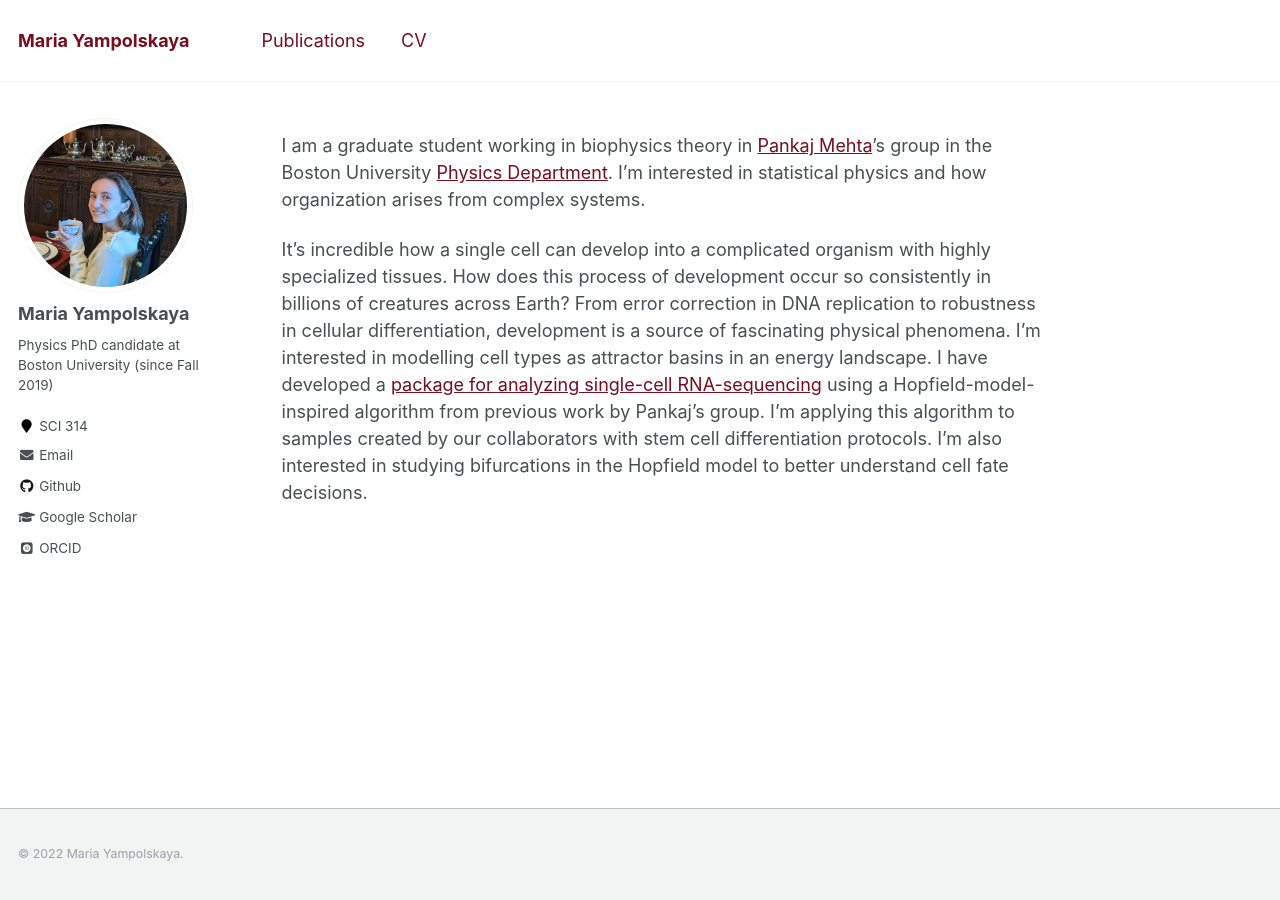
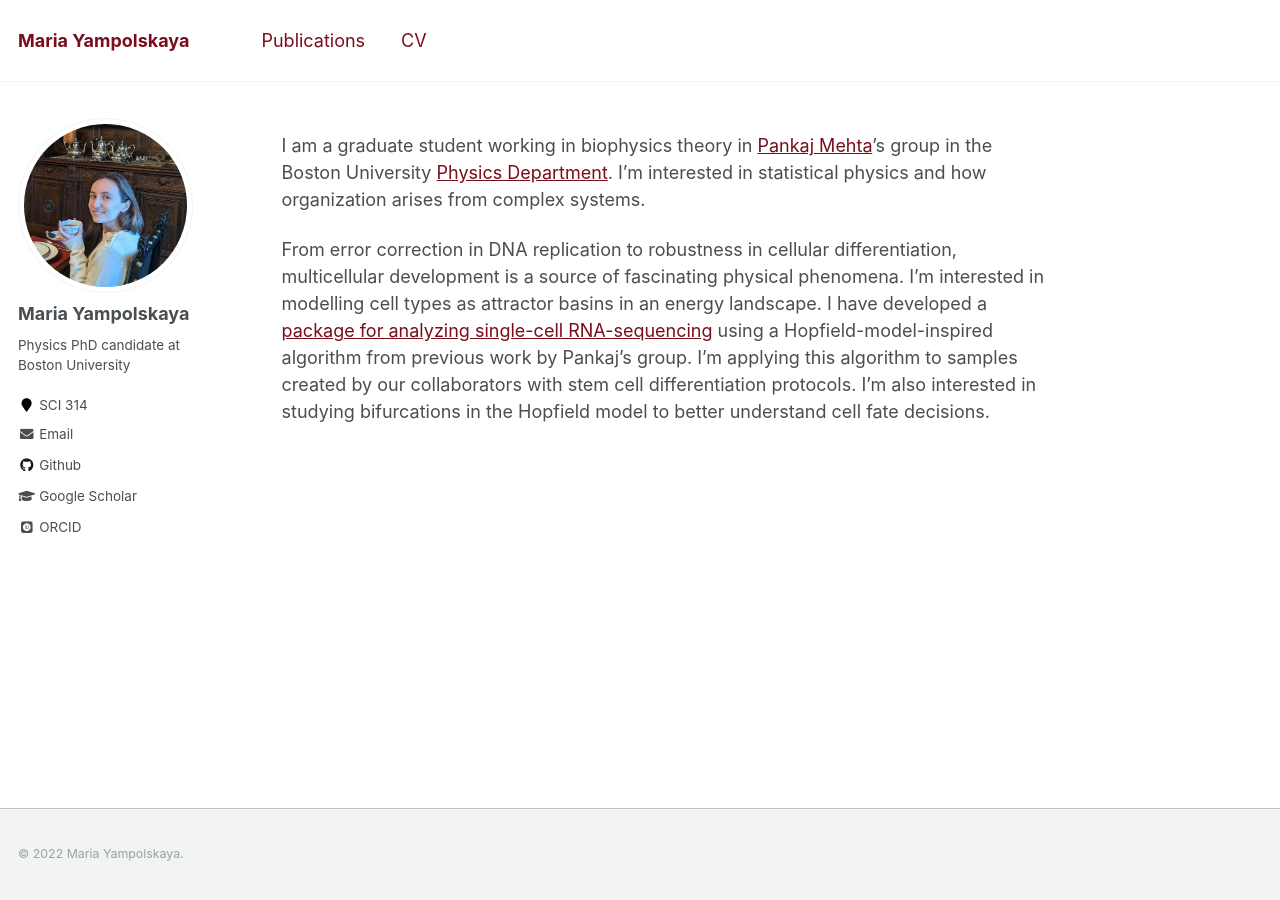
Before and after one commit to maria-yampolskaya/maria-yampolskaya.github.io, a Jekyll site: the page built from _pages/about.md, in a window 1280 px wide. Built offline with Jekyll 4.4.1, drawn with Linux system fonts in a browser that asks for light colours; some web fonts are replaced.

Commit message:
minor edits

```diff
--- a/_config.yml
+++ b/_config.yml
@@ -82,7 +82,7 @@ analytics:
 author:
   name             : "Maria Yampolskaya"
   avatar           : "tea.jpg"
-  bio              : "Physics PhD candidate at Boston University (since Fall 2019)"
+  bio              : "Physics PhD candidate at Boston University"
   location         : "SCI 314"
   employer         :
   pubmed           : #"https://www.ncbi.nlm.nih.gov/pubmed/?term=john+snow"
--- a/_pages/about.md
+++ b/_pages/about.md
@@ -10,4 +10,4 @@ redirect_from:
 
 I am a graduate student working in biophysics theory in [Pankaj Mehta](http://physics.bu.edu/~pankajm/)'s group in the Boston University [Physics Department](http://physics.bu.edu/). I'm interested in statistical physics and how organization arises from complex systems.
 
-It's incredible how a single cell can develop into a complicated organism with highly specialized tissues. How does this process of development occur so consistently in billions of creatures across Earth? From error correction in DNA replication to robustness in cellular differentiation, development is a source of fascinating physical phenomena. I'm interested in modelling cell types as attractor basins in an energy landscape. I have developed a [package for analyzing single-cell RNA-sequencing](https://github.com/Emergent-Behaviors-in-Biology/scTOP) using a Hopfield-model-inspired algorithm from previous work by Pankaj's group. I'm applying this algorithm to samples created by our collaborators with stem cell differentiation protocols. I'm also interested in studying bifurcations in the Hopfield model to better understand cell fate decisions.
+From error correction in DNA replication to robustness in cellular differentiation, multicellular development is a source of fascinating physical phenomena. I'm interested in modelling cell types as attractor basins in an energy landscape. I have developed a [package for analyzing single-cell RNA-sequencing](https://github.com/Emergent-Behaviors-in-Biology/scTOP) using a Hopfield-model-inspired algorithm from previous work by Pankaj's group. I'm applying this algorithm to samples created by our collaborators with stem cell differentiation protocols. I'm also interested in studying bifurcations in the Hopfield model to better understand cell fate decisions.
```
